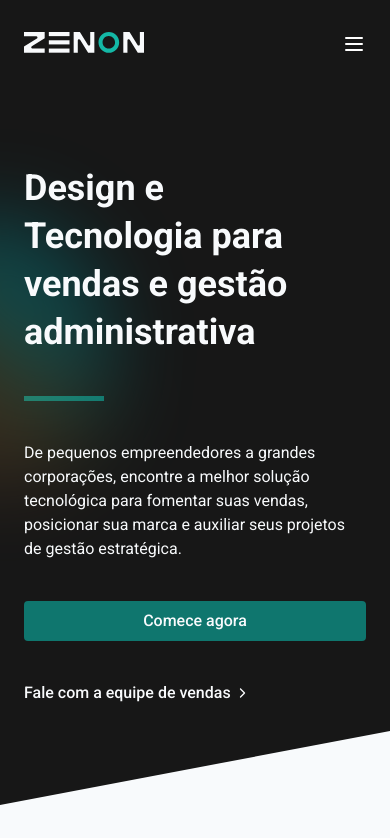
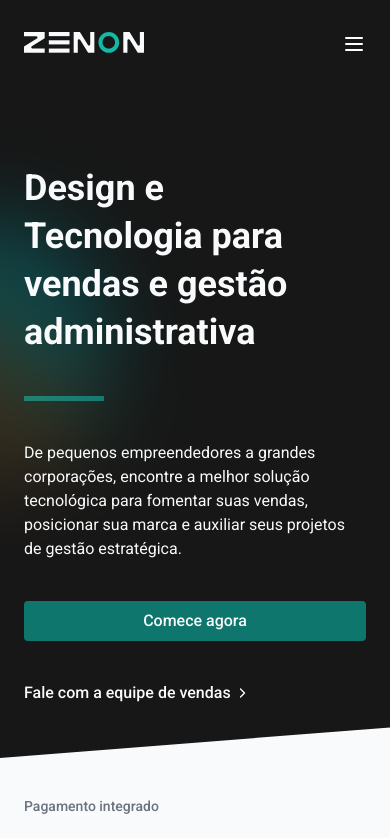
Before and after one commit to matheusmfl/lemon-tech, a Next.js app: page / in a window 390 px wide. Shown: the top 838 px of the page. Built offline with nearby package versions, Linux system fonts and the light colour scheme.

Commit message:
Create DisplayInline-Block on separator

```diff
--- a/src/components/Section1.tsx
+++ b/src/components/Section1.tsx
@@ -15,7 +15,7 @@ export function Section1() {
           alt="Separador de página"
           width={2400}
           height={1400}
-          className=" md:hidden object-fill w-full"
+          className=" md:hidden object-fill w-full inline-block"
         />
         <Image
           src={mdSeparator}
```
Also changed, not shown: src/assets/separator.svg.
